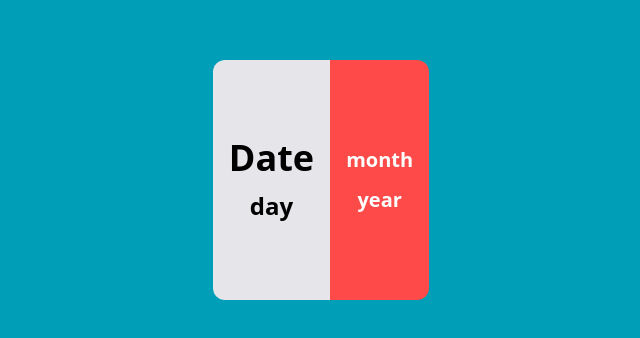
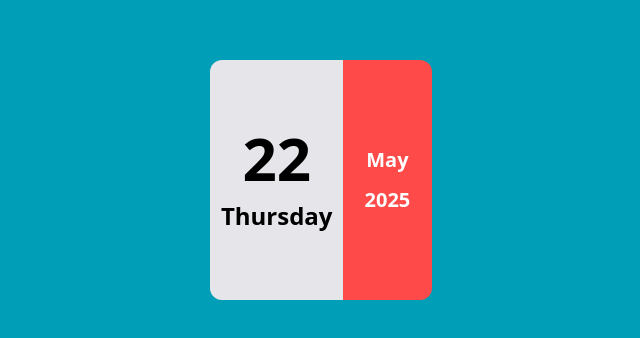
Before and after one commit to shanjid5566/mini-calendar, a website: page index.html in a window 1280 px wide. Shown: the part 220-558 px from the top of the page, without its empty margins (319-959 px from the left). Drawn offline with Linux system fonts and the light colour scheme.

Commit message:
functionality completed

```diff
--- a/index.html
+++ b/index.html
@@ -10,12 +10,12 @@
     <main class="flex justify-center items-center h-screen ">
         <div class=" flex flex-row rounded-2xl text-center h-[30vmin]">
             <div class="bg-[#E6E6EA] p-4 rounded-l-xl flex flex-col gap-3 w-3/5 items-center justify-center">
-                <h2 class="text-4xl font-bold">Date</h2>
-                <p class=" text-2xl font-bold">day</p>
+                <h2 class="text-6xl font-bold date">Date</h2>
+                <p class=" text-2xl font-bold day">day</p>
             </div>
             <div class="bg-[#FE4A49] p-4 rounded-r-xl flex flex-col gap-3 w-3/5 items-center justify-center text-white">
-                <p class=" text-xl font-bold">month</p>
-                <p class=" text-xl font-bold">year</p>
+                <p class=" text-xl font-bold month">month</p>
+                <p class=" text-xl font-bold year">year</p>
             </div>
         </div>
     </main>
--- a/src/js/main.js
+++ b/src/js/main.js
@@ -0,0 +1,37 @@
+const calender = () => {
+  const monthNames = [
+    "January",
+    "February",
+    "March",
+    "April",
+    "May",
+    "June",
+    "July",
+    "August",
+    "September",
+    "October",
+    "November",
+    "December",
+  ];
+  const dayNames = [
+    "Sunday",
+    "Monday",
+    "Tuesday",
+    "Wednesday",
+    "Thursday",
+    "Friday",
+    "Saturday",
+  ];
+  let date = document.querySelector(".date");
+  let day = document.querySelector(".day");
+  let month = document.querySelector(".month");
+  let year = document.querySelector(".year");
+  let currentTime = new Date();
+  setInterval(() => {
+    date.innerHTML = (currentTime.getDate()<10? "0":"")+currentTime.getDate();
+    day.innerHTML = dayNames[currentTime.getDay()];
+    month.innerHTML = monthNames[currentTime.getMonth()];
+    year.innerHTML = (currentTime.getFullYear()<10? "0":"")+currentTime.getFullYear();
+  }, 1000);
+};
+calender();
```
Also changed, not shown: src/output.css.
